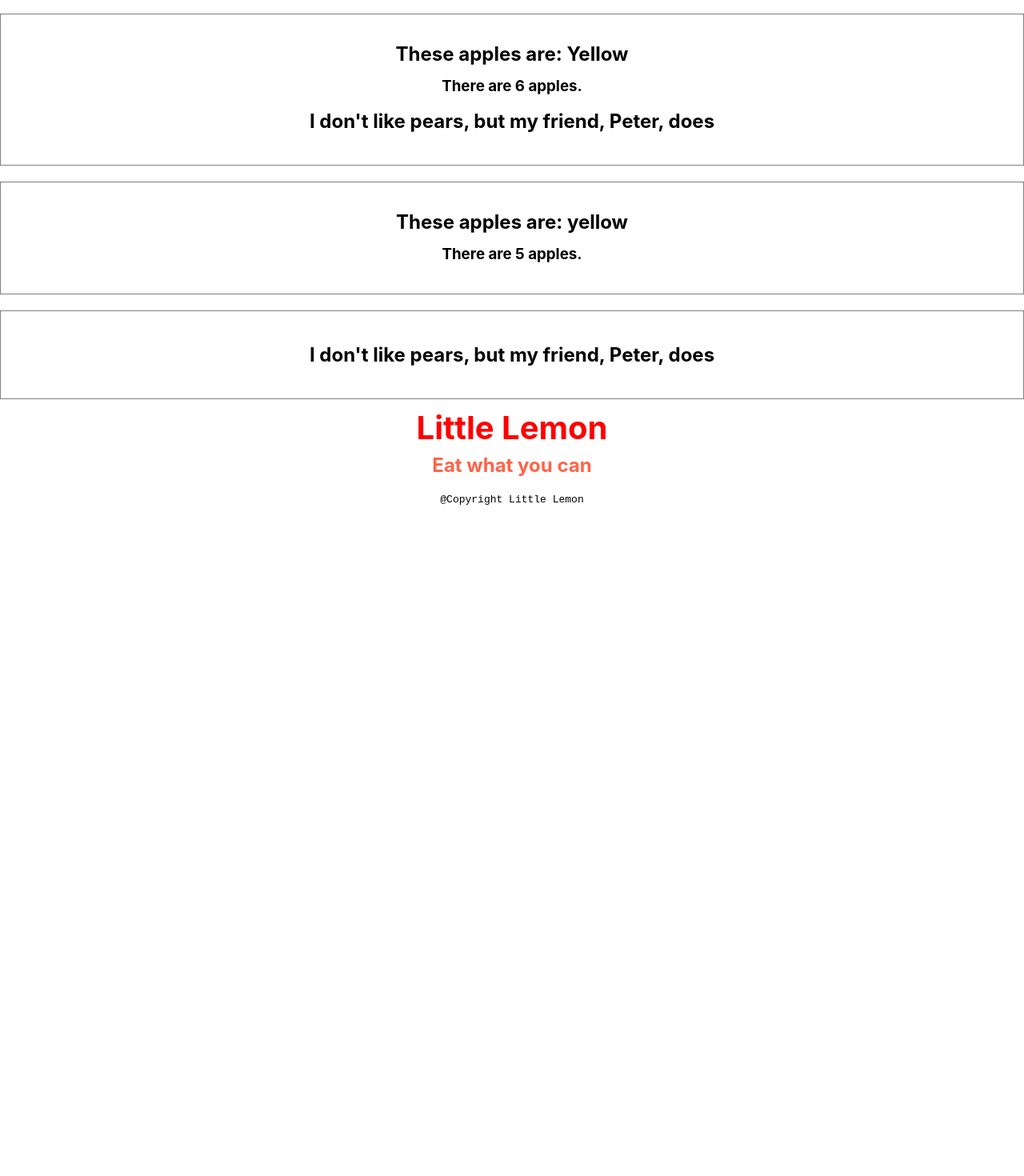
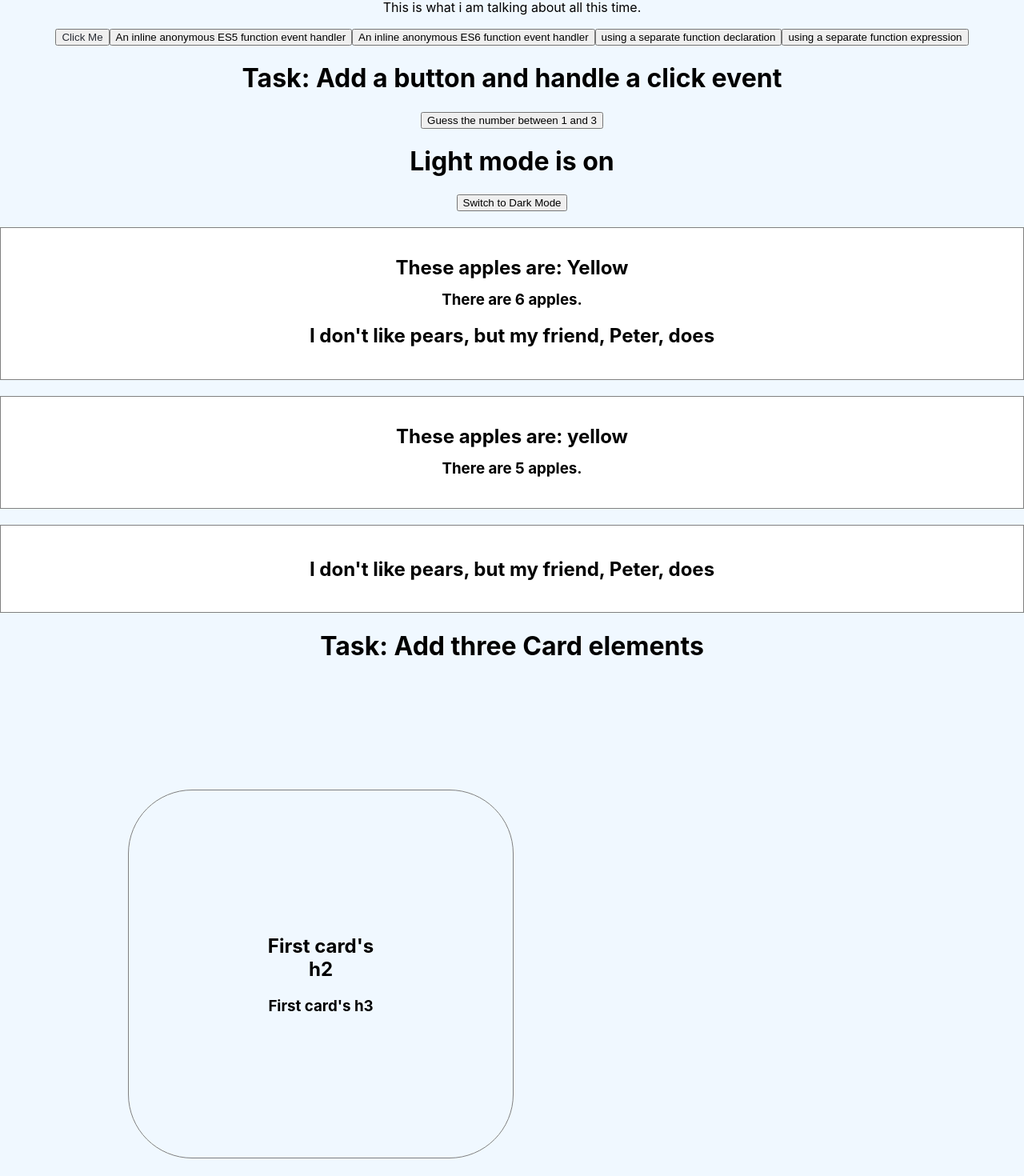
Before and after one commit to 4-Abdullah/Meta_Front_End_Developer_Professional_Certificate, a React (Create React App) app in the folder 5-React Basics/firstapp/: page / in a window 1280 px wide. Shown: the part 467-1937 px from the top of the page at 80% size. Before the commit the page ends 1099 px from the top, so only its background shows below. Built offline with nearby package versions, Linux system fonts and the light colour scheme.

Commit message:
Day/Night mode toggler and use of Functions & Components

```diff
--- a/5-React Basics/firstapp/package.json
+++ b/5-React Basics/firstapp/package.json
@@ -11,6 +11,7 @@
     "react-scripts": "5.0.1",
     "web-vitals": "^2.1.4"
   },
+
   "scripts": {
     "start": "react-scripts start",
     "build": "react-scripts build",
--- a/5-React Basics/firstapp/src/App.css
+++ b/5-React Basics/firstapp/src/App.css
@@ -1,7 +1,14 @@
 .App {
   text-align: center;
+  /* background-color: #000; */
 }
-
+.Dark{
+  color: rgb(206, 205, 205);
+  background-color: #282c34;
+}
+.Light{
+  background-color: aliceblue;
+}
 .App-logo {
   height: 40vmin;
   pointer-events: none;
@@ -14,6 +21,7 @@
 }
 
 .App-header {
+
   background-color: #282c34;
   min-height: 100vh;
   display: flex;
@@ -31,6 +39,36 @@
   font-weight: bold;
   line-height: 20px;
 }
+.card {
+  margin: 10rem;
+  max-width: 10rem;
+  border: 1px solid gray;
+  padding: 10rem;
+  border-radius: 5rem;
+}
+.card:hover{
+  animation: card none 5s linear;
+  /* transform: translate(500px); */
+}
+
+@keyframes card {
+  from {
+    transform:rotateY(0deg);
+  }
+  to {
+    transform:rotateY(360deg);
+  }
+}
+.btn{
+  color: #282c34;
+}
+.btn:hover{
+  font-size: large;
+  color: #61dafb;
+  background-color: aquamarine;
+  border-radius: 5px;
+  border: 1px solid transparent;
+}
 @keyframes App-logo-spin {
   from {
     transform: rotate(0deg);
--- a/5-React Basics/firstapp/src/App.jsx
+++ b/5-React Basics/firstapp/src/App.jsx
@@ -8,6 +8,11 @@ import Pears from './Pears';
 import Apples from './Apples';
 import Promo from './Promo';
 import { FirstNav,SecondNav,ThirdNav,BrotherList } from './Functions';
+import ModeToggler from './ModeToggler'
+import Btn,{FirstBtn,SecondBtn,ThirdBtn,FourthBtn,RandomNumber} from './Btn';
+import Card from './Card';
+import React, {useState} from "react"
+
 
 const bool=false
 const str1="just"
@@ -21,7 +26,7 @@ function Example(props){
   )
 }
 
-function App() {
+function App01() {
   const numbers = [10, 20, 30];
   let logged=true
   return (
@@ -43,8 +48,15 @@ numbers.forEach(number =>{
   }
 })}
       {/* </div> */}
-      <Heading name="Abdullah" color="Orange"/>
+      <Heading name="Abdullah" color="Orange" className="card"/>
       <Main content="This is what i am talking about all this time."/>
+      <Btn/>
+      <FirstBtn/>
+      <SecondBtn/>
+      <ThirdBtn/>
+      <FourthBtn/>
+      <RandomNumber/>
+      <ModeToggler/>
       <Cover>
         <Apples color="Yellow" number="6"/>
         <Pears friend="Peter"/>
@@ -52,10 +64,41 @@ numbers.forEach(number =>{
       {/* Another way to call Sub-Components*/}
       <Cover children={<Apples color="yellow" number="5" />}/>
       <Cover children={<Pears friend="Peter" />}/>
+
+      <h1>Task: Add three Card elements</h1>
+      <Card a="First card's h2" b="First card's h3"/>
+        <Card a="Second card's h2" b="Second card's h3"/>
+        <Card a="Third card's h2" b="Third card's h3"/>
+        <Btn/>
       <Promo heading="Little Lemon" promoheading="Eat what you can"/>
       <Footer copyright="@Copyright Little Lemon"/>
     </div>
   );
 }
+function App(){
+  const [isDarkMode,setIsDarkMode]=useState(false)
+
+  function handleClick(){
+
+          if(isDarkMode===true){
+              console.log("Dark mode is on")
+          }
+              else{
+                  console.log("Light mode is on")
+              }
+  }
+  const handle=()=>{
+      setIsDarkMode(!isDarkMode)
+
+  }
+  return(
+      <div className={isDarkMode?"Dark":"Light"}>
+           <button onClick={handleClick} onClickCapture={handle}>
+               {isDarkMode ? 'Switch to Light Mode' : 'Switch to Dark Mode'}
+          </button>
+          {<App01/>}
+      </div>
+  )
+}
 
 export default App;
--- /dev/null
+++ b/5-React Basics/firstapp/src/Btn.jsx
@@ -0,0 +1,55 @@
+function Btn(){
+    const clickHandler=()=>console.log("clicked")
+ return(
+    <button onClick={clickHandler} onMouseOver={clickHandler} className="btn">Click Me</button>
+ )
+}
+
+export default Btn
+
+export function FirstBtn(){
+   return(
+      <button onClick={
+   function(){console.log("clicked")}
+      }>An inline anonymous ES5 function event handler</button>
+   )
+}
+
+export function SecondBtn(){
+   return(
+      <button onClick={
+   ()=>{console.log("clicked")}
+      }>An inline anonymous ES6 function event handler</button>
+   )
+}
+
+export function ThirdBtn(){
+   function clickHandler(){
+      console.log("clicked")
+   }
+return(
+   <button onClick={clickHandler}>using a separate function declaration</button>
+)
+}
+
+export function FourthBtn(){
+   const clickHandler=()=>console.log("clicked")
+return(
+   <button onClick={clickHandler}>using a separate function expression</button>
+)
+}
+
+export function RandomNumber() {
+   function handleClick(){
+     let randomNum = Math.floor(Math.random()*3)+1
+     console.log(randomNum)
+     let userInput=prompt('type a number')
+     alert(`Computer number:${randomNum}, Your guess: ${userInput}`)
+   }
+   return (
+     <div>
+       <h1>Task: Add a button and handle a click event</h1>
+       <button onClick={handleClick}>Guess the number between 1 and 3</button>
+     </div>
+   );
+ }
--- /dev/null
+++ b/5-React Basics/firstapp/src/Card.jsx
@@ -0,0 +1,10 @@
+function Card(props) {
+    return(
+        <div className="card">
+            <h2>{props.a}</h2>
+            <h3>{props.b}</h3>
+        </div>
+    )
+}
+
+export default Card
--- /dev/null
+++ b/5-React Basics/firstapp/src/ModeToggler.jsx
@@ -0,0 +1,30 @@
+import React, {useState} from "react"
+function ModeToggler(){
+    const [isDarkMode,setIsDarkMode]=useState(false)
+    let darkMode=<h1 className="Dark">Dark mode is on</h1>
+    let LightMode=<h1 className="Light">Light mode is on</h1>
+
+    function handleClick(){
+
+            if(isDarkMode===true){
+                console.log("Dark mode is on")
+            }
+                else{
+                    console.log("Light mode is on")
+                }
+    }
+    const handle=()=>{
+        setIsDarkMode(!isDarkMode)
+
+    }
+    return(
+        <div className={isDarkMode?darkMode:LightMode}>
+             {isDarkMode ? darkMode : LightMode}
+            <button onClick={handleClick} onClickCapture={handle}>
+                 {isDarkMode ? 'Switch to Light Mode' : 'Switch to Dark Mode'}
+            </button>
+
+        </div>
+    )
+}
+export default ModeToggler
```
